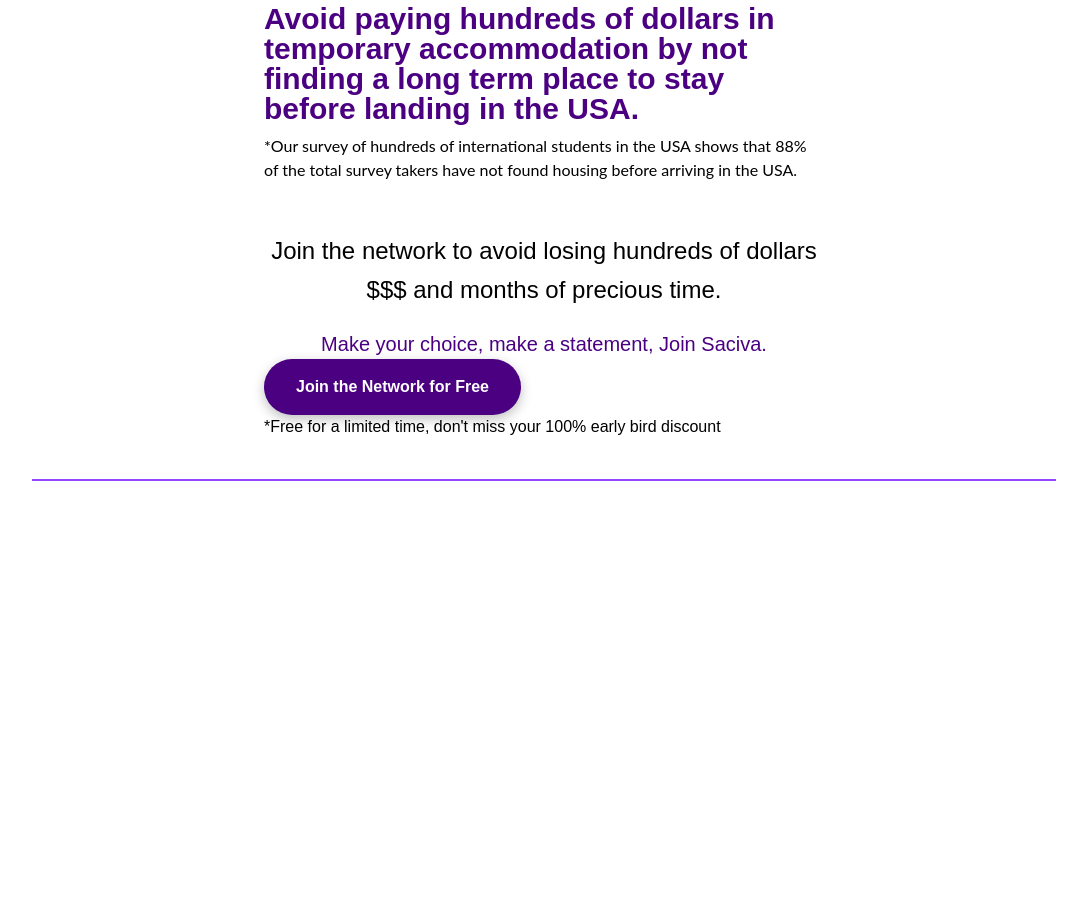
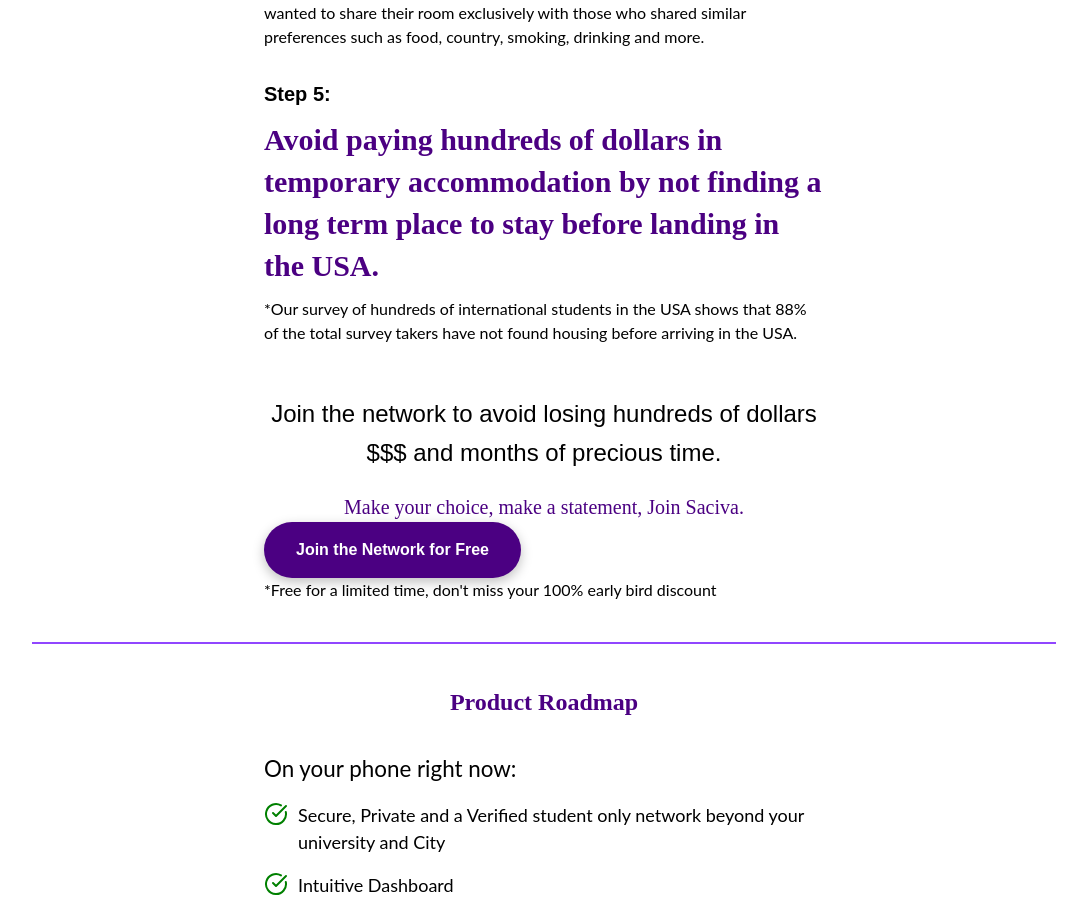
Before and after one commit to Sarthak2403/Saciva, a Next.js app: page / in a window 1280 px wide. Shown: the part 1897-2797 px from the top of the page, without its empty margins (96-1183 px from the left). Before the commit the page ends 2398 px from the top, so only its background shows below. Built offline with nearby package versions, Linux system fonts and the light colour scheme.

Commit message:
font change and roadmap section added

```diff
--- /dev/null
+++ b/app/Components/Roadmap.css
@@ -0,0 +1,40 @@
+.roadmap-section {
+    max-width: 600px;
+    margin: 0 auto;
+    padding: 20px;
+}
+
+.roadmap-title {
+    color: #4B0082;
+    font-size: 24px;
+    text-align: center;
+    font-weight: bold;
+    margin-bottom: 20px;
+    font-family: Urbainist;
+}
+
+.roadmap-text h2 {
+    font-size: 1.4rem;
+    margin-top: 2rem;
+    font-family: lato;
+}
+
+.roadmap-text li {
+    font-family: lato;
+    margin: 1rem 0;
+    font-size: 18px;
+    padding: 0;
+    display: flex;
+    align-items: flex-start;
+    gap: 10px;
+}
+
+.roadmap-text li svg {
+    flex-shrink: 0;
+    width: 24px;
+    height: 24px;
+}
+
+.roadmap-text li p {
+    margin: 0;
+}
--- /dev/null
+++ b/app/Components/Roadmap.js
@@ -0,0 +1,73 @@
+"use client";
+import React, { useState, useEffect } from "react";
+import "./Roadmap.css";
+import AOS from "aos";
+import "aos/dist/aos.css";
+import { CircleCheckBig } from 'lucide-react';
+
+export default function Roadmap() {
+    return (
+      <div className="roadmap-section">
+        <h1 className="roadmap-title">Product Roadmap</h1>
+        <div className="roadmap-text">
+        <h2>On your phone right now:</h2>
+          <ul>
+            <li>
+              <CircleCheckBig color="green" />
+              Secure, Private and a Verified student only network beyond your
+              university and City
+            </li>
+            <li>
+            <CircleCheckBig color="green" /> Intuitive Dashboard
+          </li>
+          <li>
+            <CircleCheckBig color="green" /> Find roommates with matching preferences
+          </li>
+          <li>
+            <CircleCheckBig color="green" /> Post vacancy (sublease) in your house
+          </li>
+          <li>
+            <CircleCheckBig color="green" /> Find subleases posted by others, that suit your preferences
+          </li>
+          <li>
+            <CircleCheckBig color="green" /> Student tailored features on the map to show subleases posted by students
+          </li>
+          <li>
+            <CircleCheckBig color="green" /> Marketplace to buy and sell your stuff
+          </li>
+          <li>
+            <CircleCheckBig color="green" /> Secure in-app 1:1 chat. Goodbye WhatsApp groups and creepy DMs.
+          </li>
+          <li>
+            <CircleCheckBig color="green" /> Mobile App with Offline experience
+          </li>
+          </ul>
+          <h2>Coming soon:</h2>
+        <ul>
+          <li>
+            1. AI assistant to answer your questions
+          </li>
+          <li>
+            2. Post events you are organizing
+          </li>
+          <li>
+            3. Find projects and teammates to collaborate with
+          </li>
+          <li>
+            4. In-app group chat between roommates
+          </li>
+          <li>
+            5. Carpooling with calendar interface
+          </li>
+        </ul>
+
+        <h2>Code still Cooking:</h2>
+        <ul>
+          <li>
+            1. Some piping hot features, like a slow-cooked stew, that are worth the wait.
+          </li>
+        </ul>
+        </div>
+      </div>
+    );
+}
--- a/app/Components/Texts.css
+++ b/app/Components/Texts.css
@@ -2,7 +2,6 @@
     max-width: 600px;
     margin: 0 auto;
     padding: 20px;
-    font-family: 'Urbanist', sans-serif;
 }
 
 .main-title {
@@ -11,12 +10,13 @@
     text-align: center;
     font-weight: bold;
     margin-bottom: 20px;
+    font-family: Urbainist;
 }
 
 .subtitle {
     text-align: center;
     font-size: 18px;
-    margin-bottom: 20px;
+    margin-bottom: 15px;
     line-height: 1.6;
 }
 
@@ -44,19 +44,19 @@
     font-size: 30px;
     font-weight: bold;
     margin-bottom: 10px;
-    line-height: 1;
-    font-family: 'Urbanist', sans-serif;
+    line-height: 1.4;
+    font-family: Urbainist;
 }
 
 .app-list {
     list-style-type: decimal;
     padding-left: 20px;
     margin-bottom: 20px;
-    font-family: "lato", sans-serif;
+    font-family: lato;
 }
 
 .step-two-description {
-    font-family: "lato", sans-serif;
+    font-family: lato;
 }
 
 /* Collapsible section */
@@ -132,6 +132,7 @@
     color: #4B0082;
     text-align: center;
     font-size: 20px;
+    font-family: Urbainist;
 }
 
 .join-button-two{
--- a/app/Components/Texts.js
+++ b/app/Components/Texts.js
@@ -201,7 +201,7 @@ export default function Texts() {
 
       <div className="flex flex-col items-center text-center space-y-6 py-10">
       <button className="join-button-two" onClick={handleButton}>Join the Network for Free</button>
-      <p className="">*Free for a limited time, don't miss your 100% early bird discount</p>
+      <p style={{ fontFamily: 'lato' }}>*Free for a limited time, don't miss your 100% early bird discount</p>
       </div>
     </div>
   );
--- a/app/layout.js
+++ b/app/layout.js
@@ -5,6 +5,7 @@ import Hero from "./Components/Hero";
 import Navbar from "./Components/Navbar";
 // import Carousel from "./Components/Carousel"
 import Texts from "./Components/Texts";
+import Roadmap from "./Components/Roadmap";
 
 const geistSans = localFont({
   src: "./fonts/GeistVF.woff",
@@ -35,6 +36,7 @@ export default function RootLayout({ children }) {
         {/* <Carousel /> */}
         <Texts />
         <hr  style={{ border: 'none', borderTop: '2px solid #9146ff', width: '80%', margin: '20px auto' }}/>
+        <Roadmap />
 
       </body>
     </html>
--- a/package.json
+++ b/package.json
@@ -13,9 +13,11 @@
     "aos": "^2.3.4",
     "clsx": "^2.1.1",
     "framer-motion": "^11.5.4",
-    "next": "14.2.9",
+    "lucide-react": "^0.441.0",
+    "next": "^14.2.12",
     "react": "^18",
     "react-dom": "^18",
+    "react-icons": "^5.3.0",
     "tailwind-merge": "^2.5.2"
   },
   "devDependencies": {
```
Also changed, not shown: 1 other file (tests, documents, lock files or other folders).
